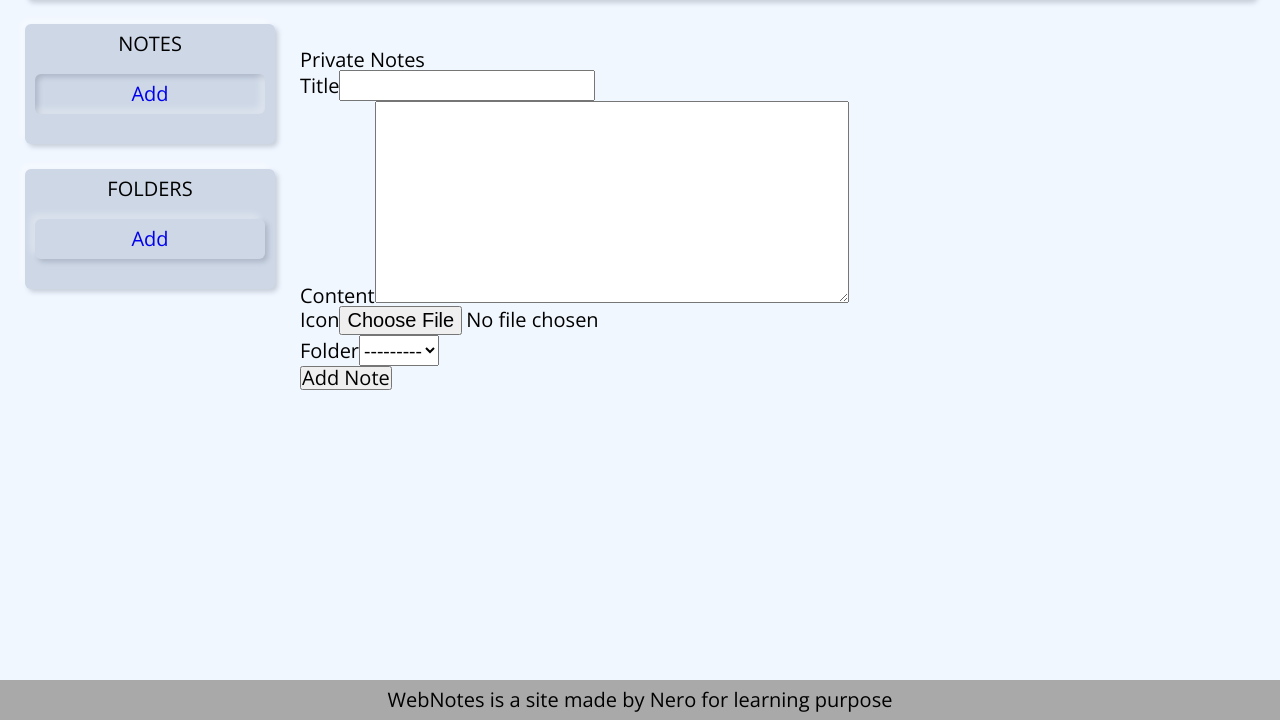
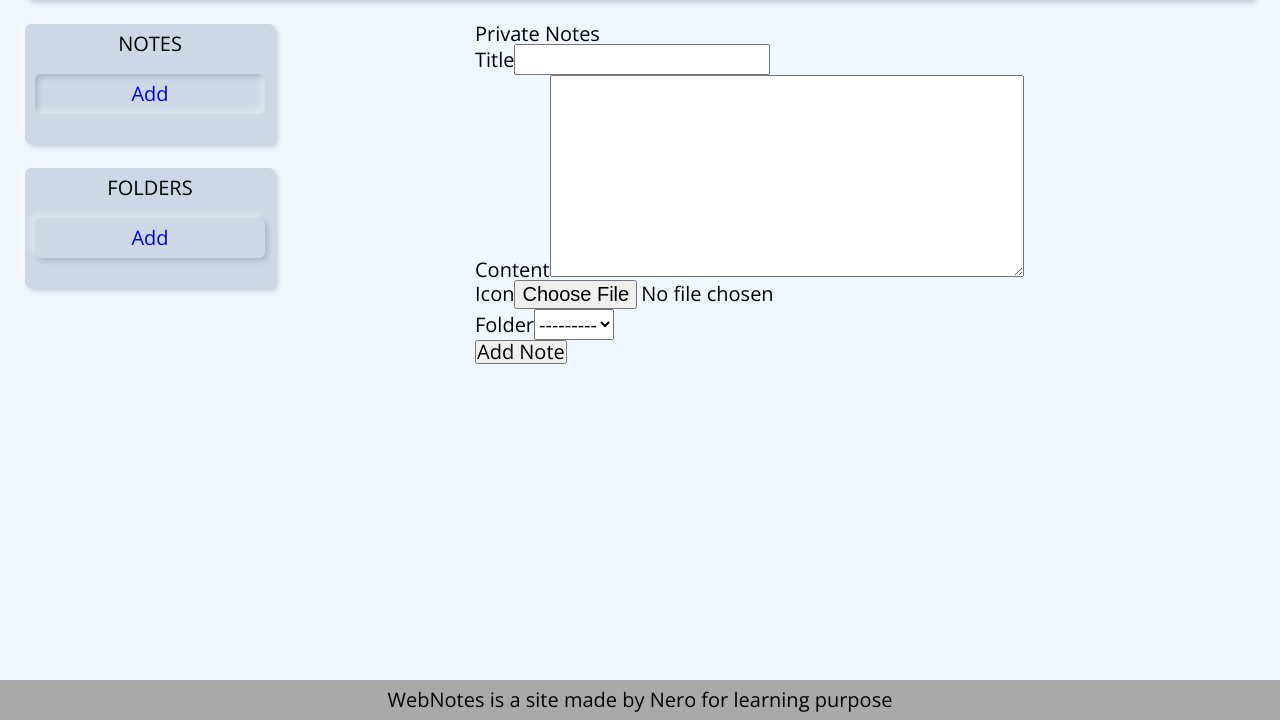
Before and after one commit to nero1933/WebNotes, a Django app: page /private_notes/add_note/ in a window 1280 px wide. Shown: the part 80-800 px from the top of the page. Run offline with Django 4.2, Linux system fonts and the light colour scheme; a user stored in the database is signed in; data comes from the database, SQL or seed files in the repository; both versions use the stored data as it was after the commit.

Commit message:
Add: CSS

```diff
--- a/WebNotes/settings.py
+++ b/WebNotes/settings.py
@@ -37,7 +37,7 @@ INSTALLED_APPS = [
     'django.contrib.sessions',
     'django.contrib.messages',
     'django.contrib.staticfiles',
-    'debug_toolbar',
+#    'debug_toolbar',
     'notes.apps.NotesConfig',
 ]
 
@@ -49,7 +49,7 @@ MIDDLEWARE = [
     'django.contrib.auth.middleware.AuthenticationMiddleware',
     'django.contrib.messages.middleware.MessageMiddleware',
     'django.middleware.clickjacking.XFrameOptionsMiddleware',
-    'debug_toolbar.middleware.DebugToolbarMiddleware',
+#    'debug_toolbar.middleware.DebugToolbarMiddleware',
 ]
 
 ROOT_URLCONF = 'WebNotes.urls'
--- a/notes/models.py
+++ b/notes/models.py
@@ -5,7 +5,7 @@ from django.urls import reverse
 
 # Create your models here.
 class Note(models.Model):
-    title = models.CharField(max_length=255)
+    title = models.CharField(max_length=50)
     slug = models.SlugField(max_length=255, db_index=True)
     content = models.TextField()
     icon = models.ImageField(upload_to='photos/%Y/%m/%d/', blank=True)
@@ -25,7 +25,7 @@ class Note(models.Model):
 
 
 class Folder(models.Model):
-    title = models.CharField(max_length=255)
+    title = models.CharField(max_length=50)
     slug = models.SlugField(max_length=255, db_index=True)
     user = models.ForeignKey(User, on_delete=models.PROTECT)
     time_created = models.DateTimeField(auto_now_add=True)
--- a/notes/static/notes/css/styles.css
+++ b/notes/static/notes/css/styles.css
@@ -32,52 +32,48 @@ a:hover {
 
 .container-main {
     min-height: 85vh;
+
+    display: flex;
 }
 
 .container-sidebar {
-    width: 10vw;
+    width: 250px;
     min-width: 250px;
+
+    margin: 3vh 0 25px 25px;
 }
 
-.container-sidebar-content {
-    min-height: 76vh;
+.container-content-pagination {
+    width: 100%;
 
     display: flex;
+    flex-direction: column;
+    justify-content: space-between;
+}
+
+.container-content {
+    width: 100%;
+    height: 100%;
+
+    padding: 3vh 200px 3vh 200px;
+
+    display: flex;
+    flex-direction: column;
 }
 
 .container-pagination {
     min-height: 7vh;
 
-    margin: 1vh auto;
+    margin: 0 auto 2vh auto;
 
     display: flex;
-}
-
-.container-sign-in {
-    width: 100%;
-    height: 100%;
-
-    margin: 50px 0 50px 200px;
-
-    display: flex;
-    flex-direction: column;
-}
-
-.container-notes {
-    width: 100%;
-    height: 100%;
-
-    margin: 50px;
-
-    display: flex;
-    flex-direction: column;
 }
 
 /* containers ends */
 
 /* boxes & buttons starts */
 
-.pagination, .sidebar, header {
+.pagination, .sidebar, header, .wrapper-note {
     background:  #cdd7e6;
     border-radius: 6px;
     box-shadow: -5px -5px 7px #ffffff50, 3px 3px 5px rgba(94, 104, 121, 0.288);
@@ -146,13 +142,16 @@ header li {
 .sidebar {
     width: 100%;
 
-    margin: 3vh 0 25px 25px;
     padding: 10px;
 
     display: flex;
     flex-direction: column;
     align-items: center;
     text-align: center;
+}
+
+.sidebar:first-child {
+    margin-bottom: 3vh;
 }
 
 .sidebar-text {
@@ -204,15 +203,19 @@ header li {
 
 /* content starts */
 
-/*.content {*/
-/*    width: 100%;*/
-/*    height: 200vh;*/
-/*    min-height: 85vh;*/
+.wrapper-note {
+    height: 11.6vh;
+    margin-bottom: 3vh;
 
-/*    padding: 65px;*/
+    display: grid;
+    grid-template-columns: 10% 15% 60% 15%;
+    align-items: center;
+    justify-items: center;
+}
 
-/*    display: flex;*/
-/*}*/
+.wrapper-note:last-child {
+    margin-bottom: 0;
+}
 
 /* content ends */
 
--- a/notes/templates/notes/add_private_note.html
+++ b/notes/templates/notes/add_private_note.html
@@ -2,15 +2,12 @@
 
 {% block content %}
     <div class="container-notes">
-        {{ title }}
-
+        <p>{{ title }}</p>
         <form action="{% url 'add_private_note' %}" method="post">
             {% csrf_token %}
-
             {% for f in form %}
-
+                <p>{{ f.errors }}</p>
                 <p><label for="{{ f.id_for_label }}">{{ f.label }}</label>{{ f }}</p>
-
             {% endfor %}
             <button type="submit">Add Note</button>
         </form>
--- a/notes/templates/notes/base.html
+++ b/notes/templates/notes/base.html
@@ -42,15 +42,14 @@
 
 <!-- container-main -->
 <div class="container-main">
-    <!-- container for sidebar & content -->
-    <div class="container-sidebar-content">
     <!-- sidebar -->
     {% block sidebar %}{% endblock %}
+        <!-- container for content & pagination -->
+        <div class="container-content-pagination">
             <!-- content -->
+            <div class="container-content">
                 {% block content %}{% endblock %}
-
             </div>
-
             <!-- pagination -->
             {% if  page_obj.has_other_pages %}
                 <!-- container pagination -->
@@ -80,10 +79,10 @@
                                 <a href="?page={{ page_obj.next_page_number }}">&gt;</a>
                             </li>
                         {% endif %}
-
                     </ul>
                 </nav>
             {% endif %}
+        </div>
 </div>
 
 <!-- footer -->
--- a/notes/templates/notes/private_notes.html
+++ b/notes/templates/notes/private_notes.html
@@ -19,9 +19,9 @@
                 {% endif %}
                 {% for n in sidebar_notes %}
                     {% if n.pk == note_selected %}
-                        <li class="sidebar-list">{{ n|truncatechars:20 }}</li>
+                        <li class="sidebar-list">{{ n|truncatechars:19 }}</li>
                     {% else %}
-                        <li class="sidebar-list"><a href="{{ n.get_absolute_url }}">{{ n|truncatechars:20 }}</a></li>
+                        <li class="sidebar-list"><a href="{{ n.get_absolute_url }}">{{ n|truncatechars:19 }}</a></li>
                     {% endif %}
                     <hr class="sidebar-list-separator">
                 {% endfor %}
@@ -43,11 +43,11 @@
                 {% endif %}
                 {% for f in sidebar_folders %}
                     {% if folder_link %}
-                        <li class="sidebar-list"><a href="{{ f.get_absolute_url }}">{{ f|truncatechars:15 }}</a></li>
+                        <li class="sidebar-list"><a href="{{ f.get_absolute_url }}">{{ f|truncatechars:19 }}</a></li>
                     {% elif f.pk == folder_selected %}
-                        <li class="sidebar-list">{{ f|truncatechars:10 }}</li>
+                        <li class="sidebar-list">{{ f|truncatechars:19 }}</li>
                     {% else %}
-                        <li class="sidebar-list"><a href="{{ f.get_absolute_url }}">{{ f|truncatechars:15 }}</a></li>
+                        <li class="sidebar-list"><a href="{{ f.get_absolute_url }}">{{ f|truncatechars:19 }}</a></li>
                     {% endif %}
                     <hr class="sidebar-list-separator">
                 {% endfor %}
@@ -69,11 +69,11 @@
             {% endfor %}
         {% else %}
             {% for note in notes %}
-                <div>
-                    <p>{{ note.title }}: </p>
-                    <p>{{ note.content }}</p>
+                <div class="wrapper-note">
+                    <p><img src="{{ note.icon }}" alt="icon"></p>
+                    <p>{{ note.title }}</p>
+                    <p>{{ note.content|truncatewords:25 }}</p>
                     <p><a href="{{ note.get_absolute_url }}">Reed all</a></p>
-                    <br>
                 </div>
             {% endfor %}
         {% endif %}
--- a/notes/utils.py
+++ b/notes/utils.py
@@ -23,7 +23,7 @@ sidebar_folder_menu = [
 
 
 class DataMixin:
-    paginate_by = 1
+    paginate_by = 5
 
     @staticmethod
     def get_sidebar_manu(context_item, sidebar_menu):
```
Also changed, not shown: db.sqlite3. Lines whose indentation alone changed are shown as unchanged.
